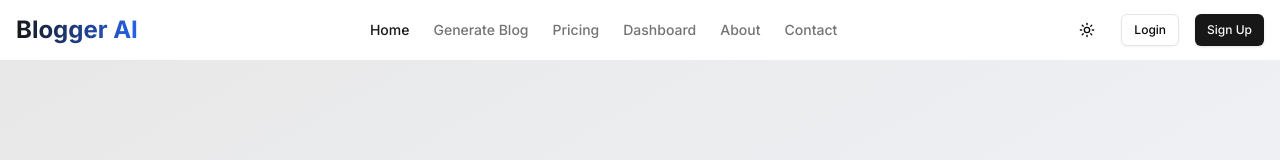
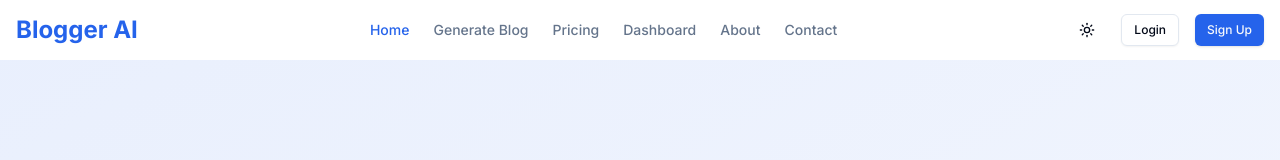
Before and after one commit to sheriff-stuff/bloggerAi, a Next.js app: page / in a window 1280 px wide. Shown: the top 160 px of the page. Built offline with nearby package versions, Linux system fonts and the light colour scheme.

Commit message:
fix: light and dark mode now work

```diff
--- a/app/globals.css
+++ b/app/globals.css
@@ -2,114 +2,69 @@
 @tailwind components;
 @tailwind utilities;
 
-
-
 @layer base {
   :root {
-
     --background: 0 0% 100%;
-
-    --foreground: 0 0% 3.9%;
+    --foreground: 222.2 84% 4.9%;
 
     --card: 0 0% 100%;
-
-    --card-foreground: 0 0% 3.9%;
+    --card-foreground: 222.2 84% 4.9%;
 
     --popover: 0 0% 100%;
+    --popover-foreground: 222.2 84% 4.9%;
 
-    --popover-foreground: 0 0% 3.9%;
+    --primary: 221.2 83.2% 53.3%;
+    --primary-foreground: 210 40% 98%;
 
-    --primary: 0 0% 9%;
+    --secondary: 210 40% 96.1%;
+    --secondary-foreground: 222.2 47.4% 11.2%;
 
-    --primary-foreground: 0 0% 98%;
+    --muted: 210 40% 96.1%;
+    --muted-foreground: 215.4 16.3% 46.9%;
 
-    --secondary: 0 0% 96.1%;
-
-    --secondary-foreground: 0 0% 9%;
-
-    --muted: 0 0% 96.1%;
-
-    --muted-foreground: 0 0% 45.1%;
-
-    --accent: 0 0% 96.1%;
-
-    --accent-foreground: 0 0% 9%;
+    --accent: 210 40% 96.1%;
+    --accent-foreground: 222.2 47.4% 11.2%;
 
     --destructive: 0 84.2% 60.2%;
+    --destructive-foreground: 210 40% 98%;
 
-    --destructive-foreground: 0 0% 98%;
+    --border: 214.3 31.8% 91.4%;
+    --input: 214.3 31.8% 91.4%;
+    --ring: 221.2 83.2% 53.3%;
 
-    --border: 0 0% 89.8%;
+    --radius: 0.5rem;
+  }
 
-    --input: 0 0% 89.8%;
+  .dark {
+    --background: 222.2 84% 4.9%;
+    --foreground: 210 40% 98%;
 
-    --ring: 0 0% 3.9%;
+    --card: 222.2 84% 4.9%;
+    --card-foreground: 210 40% 98%;
 
-    --chart-1: 12 76% 61%;
+    --popover: 222.2 84% 4.9%;
+    --popover-foreground: 210 40% 98%;
 
-    --chart-2: 173 58% 39%;
+    --primary: 217.2 91.2% 59.8%;
+    --primary-foreground: 222.2 47.4% 11.2%;
 
-    --chart-3: 197 37% 24%;
+    --secondary: 217.2 32.6% 17.5%;
+    --secondary-foreground: 210 40% 98%;
 
-    --chart-4: 43 74% 66%;
+    --muted: 217.2 32.6% 17.5%;
+    --muted-foreground: 215 20.2% 65.1%;
 
-    --chart-5: 27 87% 67%;
-
-    --radius: 0.5rem
-  }
-  .dark {
-
-    --background: 0 0% 3.9%;
-
-    --foreground: 0 0% 98%;
-
-    --card: 0 0% 3.9%;
-
-    --card-foreground: 0 0% 98%;
-
-    --popover: 0 0% 3.9%;
-
-    --popover-foreground: 0 0% 98%;
-
-    --primary: 0 0% 98%;
-
-    --primary-foreground: 0 0% 9%;
-
-    --secondary: 0 0% 14.9%;
-
-    --secondary-foreground: 0 0% 98%;
-
-    --muted: 0 0% 14.9%;
-
-    --muted-foreground: 0 0% 63.9%;
-
-    --accent: 0 0% 14.9%;
-
-    --accent-foreground: 0 0% 98%;
+    --accent: 217.2 32.6% 17.5%;
+    --accent-foreground: 210 40% 98%;
 
     --destructive: 0 62.8% 30.6%;
+    --destructive-foreground: 210 40% 98%;
 
-    --destructive-foreground: 0 0% 98%;
-
-    --border: 0 0% 14.9%;
-
-    --input: 0 0% 14.9%;
-
-    --ring: 0 0% 83.1%;
-
-    --chart-1: 220 70% 50%;
-
-    --chart-2: 160 60% 45%;
-
-    --chart-3: 30 80% 55%;
-
-    --chart-4: 280 65% 60%;
-
-    --chart-5: 340 75% 55%
+    --border: 217.2 32.6% 17.5%;
+    --input: 217.2 32.6% 17.5%;
+    --ring: 224.3 76.3% 48%;
   }
 }
-
-
 
 @layer base {
   * {
--- a/app/layout.tsx
+++ b/app/layout.tsx
@@ -1,6 +1,8 @@
 import type React from "react"
 import { Inter } from "next/font/google"
 import { Toaster } from "@/components/ui/toaster"
+import { ClientThemeProvider } from "@/components/client-theme-provider"
+import { ThemeScript } from "@/components/theme-script"
 import "./globals.css"
 import Header from "@/components/header"
 import Footer from "@/components/footer"
@@ -16,11 +18,10 @@ export default function RootLayout({ children }: { children: React.ReactNode })
   return (
     <html lang="en" suppressHydrationWarning>
       <head>
-        <meta name="theme-color" content="#ffffff" media="(prefers-color-scheme: light)" />
-        <meta name="theme-color" content="#000000" media="(prefers-color-scheme: dark)" />
+        {/* Add theme script to head to prevent flash of wrong theme */}
+        <ThemeScript />
       </head>
       <body className={inter.className} suppressHydrationWarning>
-        {/* ThemeProvider is now imported in the client component */}
         <ClientThemeProvider>
           <div className="flex min-h-screen flex-col">
             <Header />
@@ -33,11 +34,3 @@ export default function RootLayout({ children }: { children: React.ReactNode })
     </html>
   )
 }
-
-// Import the client component using next dynamic import with ssr disabled
-import dynamic from "next/dynamic"
-
-const ClientThemeProvider = dynamic(
-  () => import("@/components/client-theme-provider").then((mod) => mod.ClientThemeProvider)
-  // { ssr: false }, // This ensures the component only renders on the client
-)
--- a/components/header.tsx
+++ b/components/header.tsx
@@ -3,10 +3,7 @@
 import Link from "next/link"
 import { useState, useEffect } from "react"
 import { Button } from "@/components/ui/button"
-import dynamic from "next/dynamic"
-
-// Import ModeToggle with SSR disabled to prevent hydration issues
-const ModeToggle = dynamic(() => import("@/components/mode-toggle").then((mod) => mod.ModeToggle), { ssr: false })
+import { ModeToggle } from "@/components/mode-toggle"
 import { usePathname } from "next/navigation"
 import { Menu, X } from "lucide-react"
 import { cn } from "@/lib/utils"
@@ -14,9 +11,11 @@ import { cn } from "@/lib/utils"
 export default function Header() {
   const [isScrolled, setIsScrolled] = useState(false)
   const [mobileMenuOpen, setMobileMenuOpen] = useState(false)
+  const [mounted, setMounted] = useState(false)
   const pathname = usePathname()
 
   useEffect(() => {
+    setMounted(true)
     const handleScroll = () => {
       setIsScrolled(window.scrollY > 10)
     }
@@ -37,7 +36,7 @@ export default function Header() {
     <header
       className={cn(
         "sticky top-0 z-50 w-full transition-all duration-200",
-        isScrolled ? "bg-background/80 backdrop-blur-md border-b" : "bg-transparent",
+        isScrolled ? "bg-background/80 backdrop-blur-md border-b" : "bg-transparent"
       )}
     >
       <div className="container mx-auto px-4 py-3 flex items-center justify-between">
@@ -55,7 +54,7 @@ export default function Header() {
               href={item.href}
               className={cn(
                 "text-sm font-medium transition-colors hover:text-primary",
-                pathname === item.href ? "text-primary" : "text-muted-foreground",
+                pathname === item.href ? "text-primary" : "text-muted-foreground"
               )}
             >
               {item.name}
@@ -64,7 +63,7 @@ export default function Header() {
         </nav>
 
         <div className="hidden md:flex items-center space-x-4">
-          <ModeToggle />
+          {mounted && <ModeToggle />}
           <Button asChild variant="outline" size="sm">
             <Link href="/login">Login</Link>
           </Button>
@@ -75,7 +74,7 @@ export default function Header() {
 
         {/* Mobile Menu Button */}
         <div className="flex items-center space-x-4 md:hidden">
-          <ModeToggle />
+          {mounted && <ModeToggle />}
           <Button variant="ghost" size="icon" onClick={() => setMobileMenuOpen(!mobileMenuOpen)}>
             {mobileMenuOpen ? <X size={20} /> : <Menu size={20} />}
           </Button>
@@ -92,7 +91,7 @@ export default function Header() {
                 href={item.href}
                 className={cn(
                   "text-sm font-medium py-2 transition-colors hover:text-primary",
-                  pathname === item.href ? "text-primary" : "text-muted-foreground",
+                  pathname === item.href ? "text-primary" : "text-muted-foreground"
                 )}
                 onClick={() => setMobileMenuOpen(false)}
               >
--- a/components/mode-toggle.tsx
+++ b/components/mode-toggle.tsx
@@ -8,7 +8,7 @@ import { Button } from "@/components/ui/button"
 import { DropdownMenu, DropdownMenuContent, DropdownMenuItem, DropdownMenuTrigger } from "@/components/ui/dropdown-menu"
 
 export function ModeToggle() {
-  const { setTheme } = useTheme()
+  const { setTheme, theme, resolvedTheme } = useTheme()
   const [mounted, setMounted] = useState(false)
 
   // Only show the toggle after component has mounted to avoid hydration mismatch
@@ -36,9 +36,9 @@ export function ModeToggle() {
         </Button>
       </DropdownMenuTrigger>
       <DropdownMenuContent align="end">
-        <DropdownMenuItem onClick={() => setTheme("light")}>Light</DropdownMenuItem>
-        <DropdownMenuItem onClick={() => setTheme("dark")}>Dark</DropdownMenuItem>
-        <DropdownMenuItem onClick={() => setTheme("system")}>System</DropdownMenuItem>
+        <DropdownMenuItem onClick={() => setTheme("light")}>Light {theme === "light" && "✓"}</DropdownMenuItem>
+        <DropdownMenuItem onClick={() => setTheme("dark")}>Dark {theme === "dark" && "✓"}</DropdownMenuItem>
+        <DropdownMenuItem onClick={() => setTheme("system")}>System {theme === "system" && "✓"}</DropdownMenuItem>
       </DropdownMenuContent>
     </DropdownMenu>
   )
--- /dev/null
+++ b/components/theme-script.tsx
@@ -0,0 +1,27 @@
+// This component injects a script that prevents flash of wrong theme
+export function ThemeScript() {
+  const themeScript = `
+      (function() {
+        // Check for saved theme
+        const theme = window.localStorage.getItem('theme') || 'system';
+
+        // Apply the theme immediately to prevent flash
+        const systemTheme = window.matchMedia('(prefers-color-scheme: dark)').matches ? 'dark' : 'light';
+        const resolvedTheme = theme === 'system' ? systemTheme : theme;
+
+        if (resolvedTheme === 'dark') {
+          document.documentElement.classList.add('dark');
+        } else {
+          document.documentElement.classList.remove('dark');
+        }
+      })();
+    `
+
+  return (
+    <script
+      dangerouslySetInnerHTML={{ __html: themeScript }}
+      // Key attribute ensures the script runs on every navigation
+      key="theme-script"
+    />
+  )
+}
--- a/components/ui/label.tsx
+++ b/components/ui/label.tsx
@@ -1,26 +1,36 @@
-"use client"
+import type React from "react"
+import { Inter } from "next/font/google"
+import { Toaster } from "@/components/ui/toaster"
+import { ClientThemeProvider } from "@/components/client-theme-provider"
+import { ThemeScript } from "@/components/theme-script"
+import "./globals.css"
+import Header from "@/components/header"
+import Footer from "@/components/footer"
 
-import * as React from "react"
-import * as LabelPrimitive from "@radix-ui/react-label"
-import { cva, type VariantProps } from "class-variance-authority"
+const inter = Inter({ subsets: ["latin"] })
 
-import { cn } from "@/lib/utils"
+export const metadata = {
+  title: "Blogger AI - Automated Blog Generation SaaS",
+  description: "AI-powered blog generation for businesses. Boost your SEO with automated, high-quality content.",
+}
 
-const labelVariants = cva(
-  "text-sm font-medium leading-none peer-disabled:cursor-not-allowed peer-disabled:opacity-70"
-)
-
-const Label = React.forwardRef<
-  React.ElementRef<typeof LabelPrimitive.Root>,
-  React.ComponentPropsWithoutRef<typeof LabelPrimitive.Root> &
-    VariantProps<typeof labelVariants>
->(({ className, ...props }, ref) => (
-  <LabelPrimitive.Root
-    ref={ref}
-    className={cn(labelVariants(), className)}
-    {...props}
-  />
-))
-Label.displayName = LabelPrimitive.Root.displayName
-
-export { Label }
+export default function RootLayout({ children }: { children: React.ReactNode }) {
+  return (
+    <html lang="en" suppressHydrationWarning>
+      <head>
+        {/* Add theme script to head to prevent flash of wrong theme */}
+        <ThemeScript />
+      </head>
+      <body className={inter.className} suppressHydrationWarning>
+        <ClientThemeProvider>
+          <div className="flex min-h-screen flex-col">
+            <Header />
+            <main className="flex-1">{children}</main>
+            <Footer />
+          </div>
+          <Toaster />
+        </ClientThemeProvider>
+      </body>
+    </html>
+  )
+}
```
